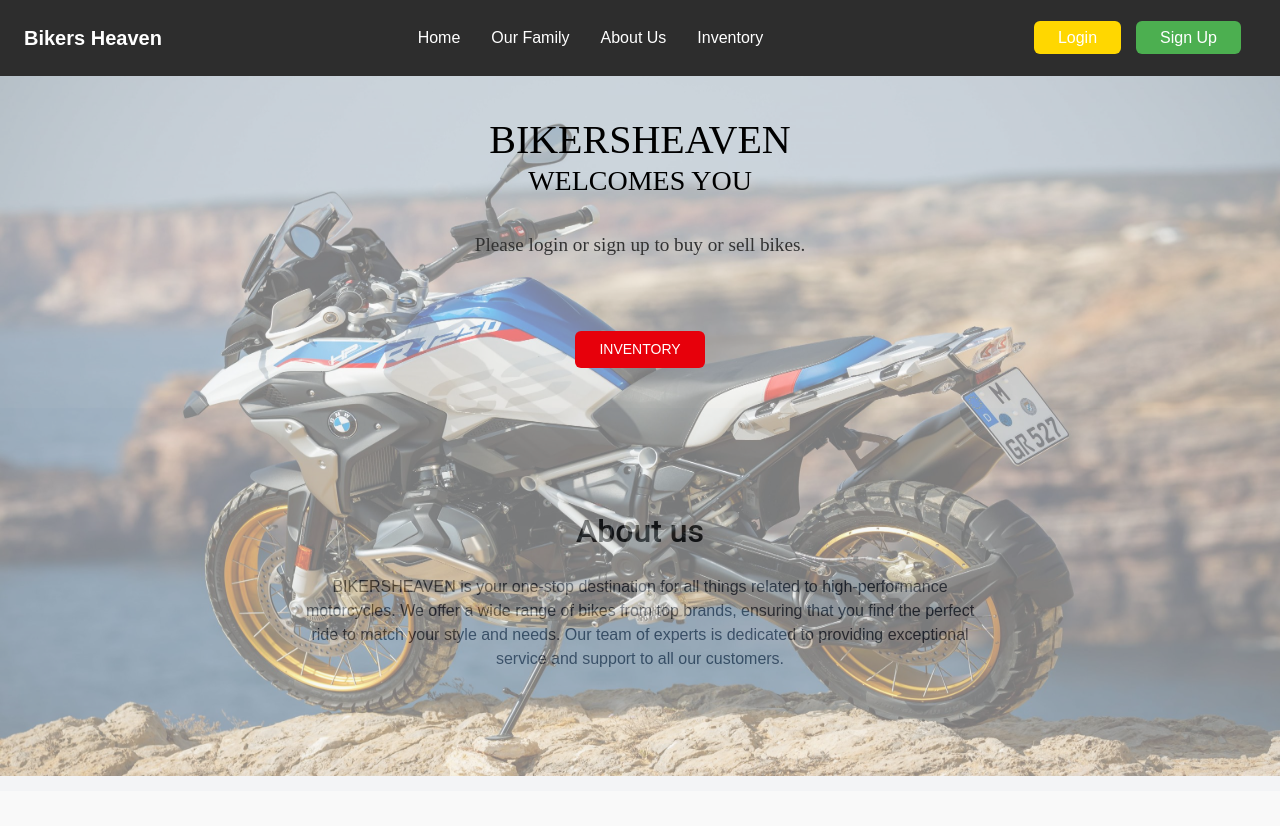
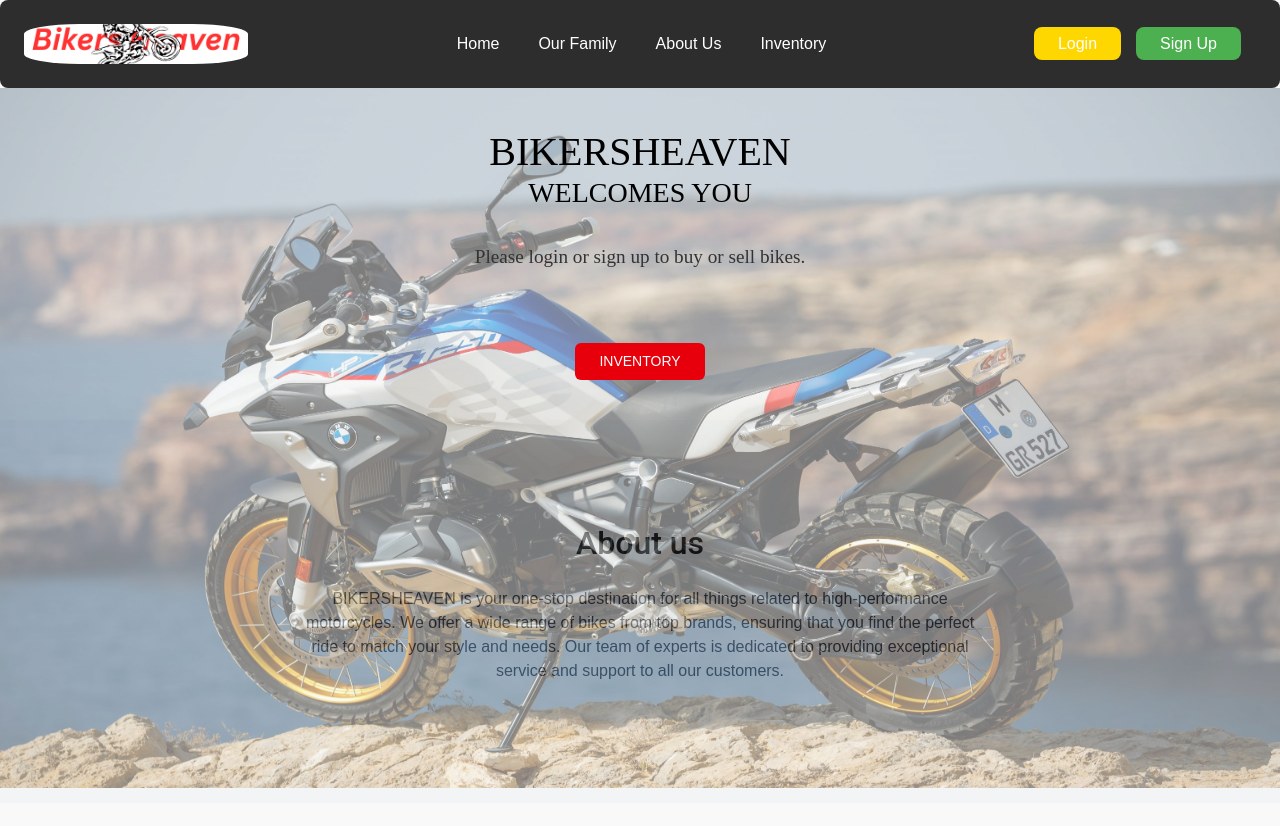
Before and after one commit to PriyanshuDahiya1/Biker-Heaven, a React (Vite) app in the folder client/: page / in a window 1280 px wide. Shown: the top 826 px of the page. Built offline with nearby package versions, Linux system fonts and the light colour scheme.

Commit message:
Initial Commit

```diff
--- a/client/src/components/Navbar.jsx
+++ b/client/src/components/Navbar.jsx
@@ -7,9 +7,16 @@ const Navbar = () => {
   const { user, logout } = useAuth();
 
   return (
-    <nav className="bg-gray-800 text-white p-4 flex justify-between items-center">
-      <div className="text-xl font-bold">Bikers Heaven</div>
-      <ul className="flex space-x-4">
+    <nav className="bg-gray-800 text-white p-4 flex justify-between items-center rounded-lg">
+      <div className="text-xl font-bold flex items-center">
+        <img
+          src="/biker heaven logo.png"
+          alt="Biker Heaven Logo"
+          className="h-10 w-56 mr-4 rounded-[25%]" // Increased width from w-40 to w-56
+          style={{ objectFit: 'cover' }}
+        />
+      </div>
+      <ul className="flex space-x-6">
         <li><Link to="/">Home</Link></li>
         <li><Link to="family">Our Family</Link></li>
         <li><Link to="about">About Us</Link></li>
@@ -21,16 +28,16 @@ const Navbar = () => {
           <>
             {user.role !== 'admin' && (
               <>
-                <Link to="/sell" className="bg-yellow-500 px-4 py-2 rounded mr-2">Sell</Link>
-                <Link to="/enquiry" className="bg-green-500 px-4 py-2 rounded mr-2">Send Enquiry</Link>
+                <Link to="/sell" className="bg-yellow-500 px-6 py-2 rounded-lg mr-3">Sell</Link>
+                <Link to="/enquiry" className="bg-green-500 px-6 py-2 rounded-lg mr-3">Send Enquiry</Link>
               </>
             )}
-            <button onClick={logout} className="bg-red-500 px-4 py-2 rounded">Logout</button>
+            <button onClick={logout} className="bg-red-500 px-6 py-2 rounded-lg">Logout</button>
           </>
         ) : (
           <>
-            <Link to="/login" className="bg-yellow-500 px-4 py-2 rounded mr-2">Login</Link>
-            <Link to="/signup" className="bg-green-500 px-4 py-2 rounded">Sign Up</Link>
+            <Link to="/login" className="bg-yellow-500 px-6 py-2 rounded-lg mr-3">Login</Link>
+            <Link to="/signup" className="bg-green-500 px-6 py-2 rounded-lg">Sign Up</Link>
           </>
         )}
       </div>
```
Also changed, not shown: client/public/biker heaven logo.png (added).
